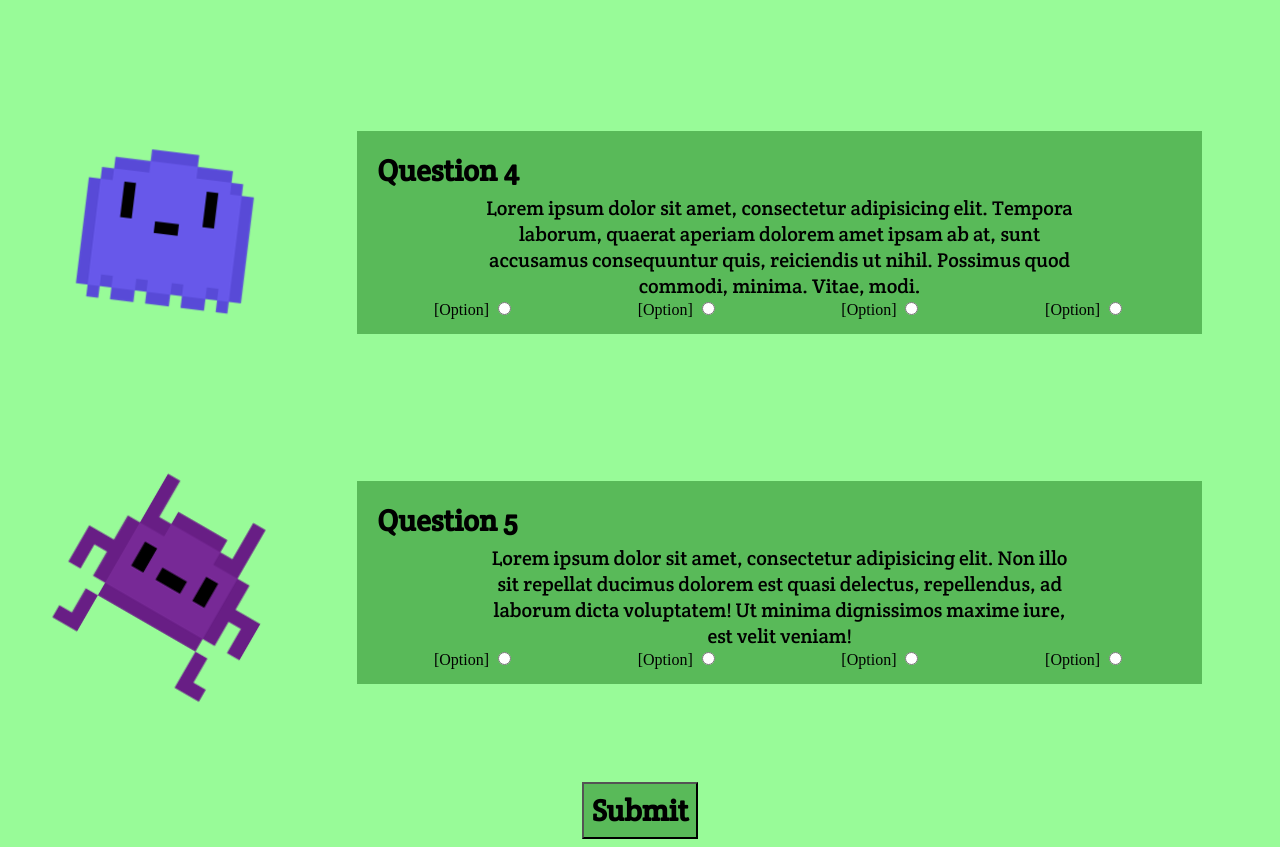
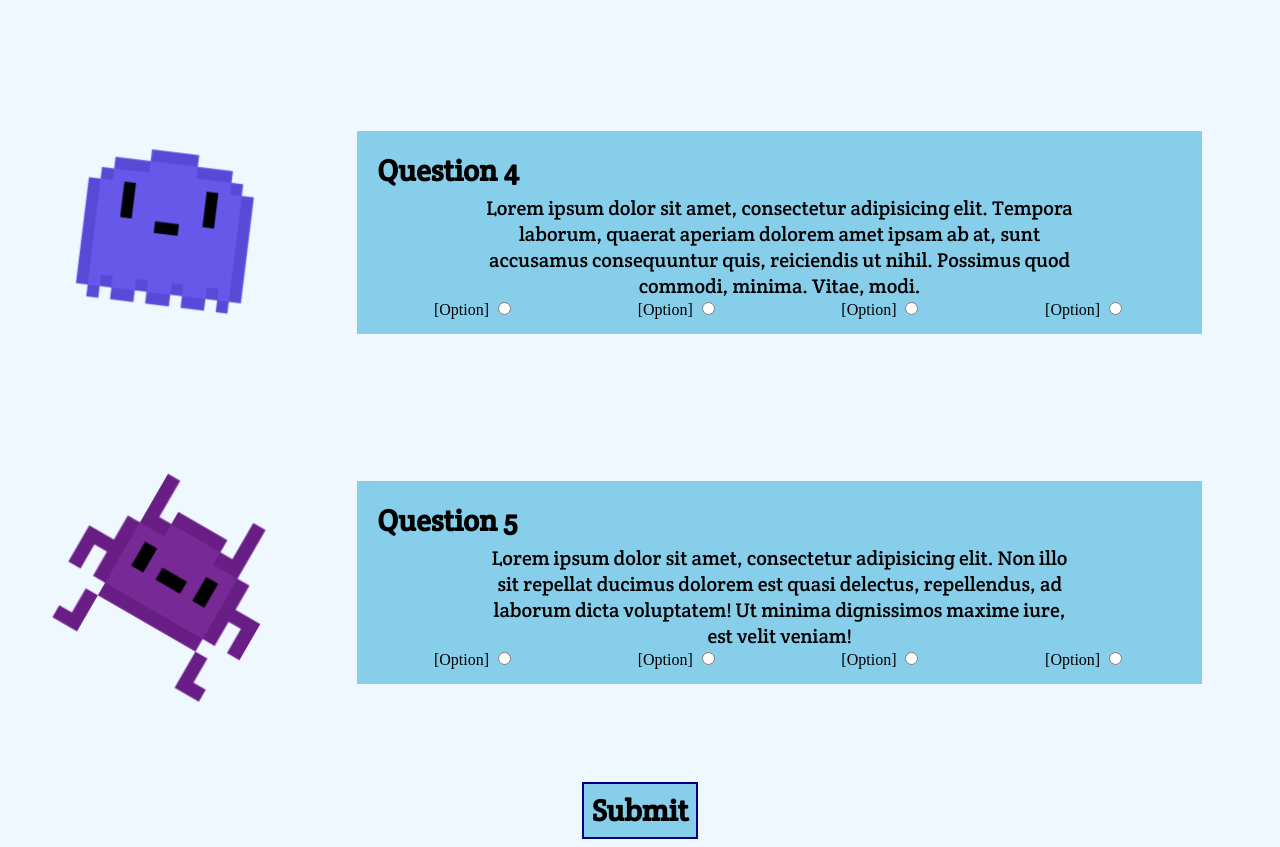
Before and after one commit to knighse/internetisfun, a website: page test.html in a window 1280 px wide. Shown: the part 1440-2287 px from the top of the page. Drawn offline with Linux system fonts and the light colour scheme.

Commit message:
Changed form page to blue, removed teacher code

```diff
--- a/css/test.css
+++ b/css/test.css
@@ -1,7 +1,7 @@
 @import url('https://fonts.googleapis.com/css?family=Crete+Round&display=swap');
 
 body {
-	background-color: palegreen;
+	background-color: aliceblue;
 }
 
 h1 {
@@ -50,7 +50,7 @@ section {
 	float: right;
 	margin: 20px;
 	padding: 15px;
-	background-color: #59ba59;
+	background-color: skyblue;
 }
 
 .options {
@@ -61,11 +61,13 @@ section {
 [type="submit"] {
 	size: 30px;
 	padding: 7px;
-	background-color: #59ba59;
 	font-size: 30px;
 	font-family: 'Crete Round', serif;
 	font-weight: bold;
 	text-align: center;
+	border-radius: 0px;
+	border: 2px solid navy;
+	background-color: skyblue;
 }
 
 [type="text"] {
--- a/test.html
+++ b/test.html
@@ -15,8 +15,6 @@
 				<h2> Student Information </h2>
 				<p class="textleft">Enter your Student ID here!</p>
 				<input type="text" placeholder="Student ID..." name="id" id="id">
-				<p class="textleft">Enter the code your Teacher gave you here! </p>
-				<input type="text" placeholder="Teacher Code..." name="teacher" id="teacher">
 			</div>
 		</section>
 		<section>
```
